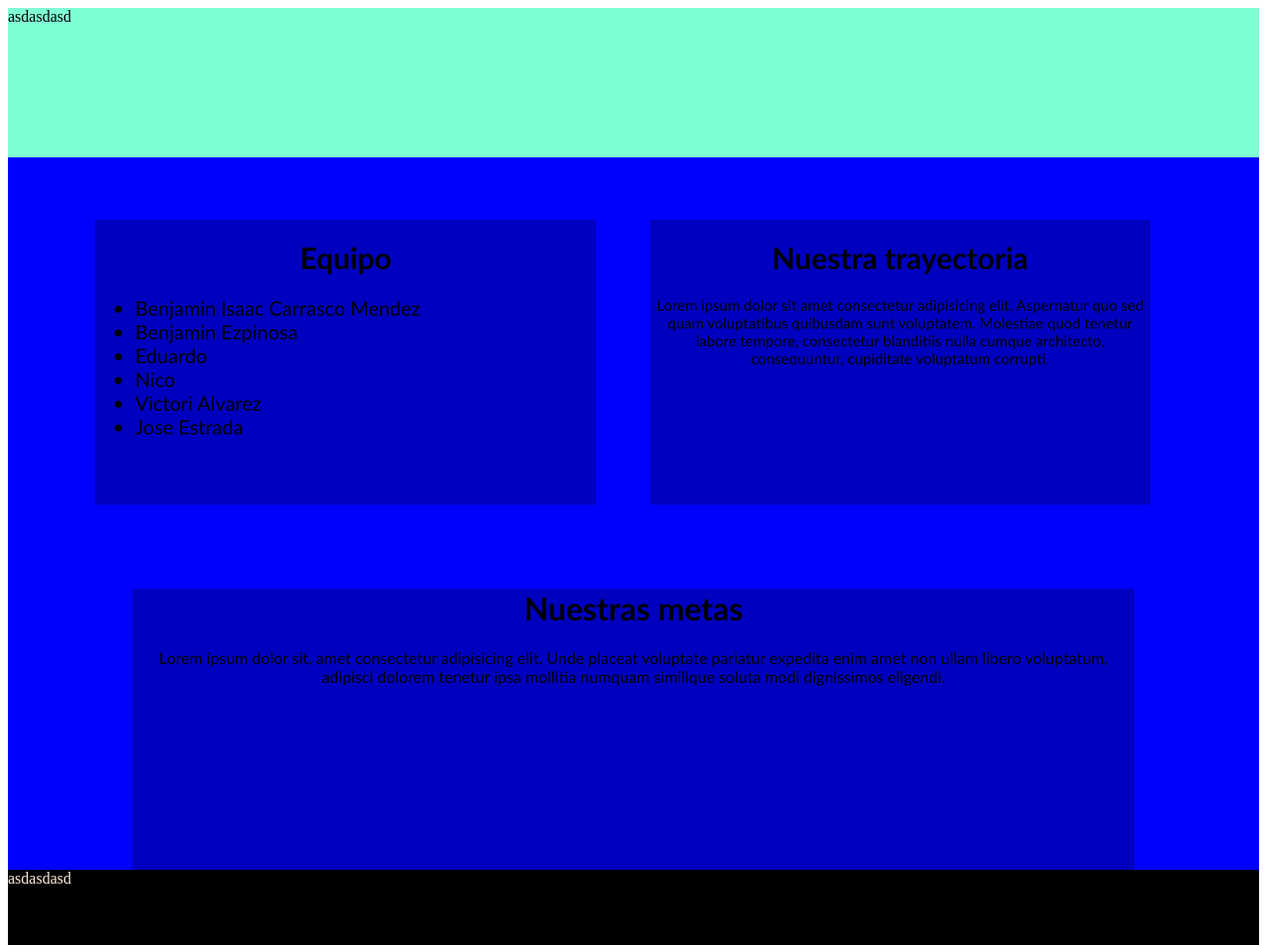
After one commit to NicolasVZ86/Taller-de-Integracion-I, a PHP site: page /html/quienes_somos.html in a window 1280 px wide. The commit adds this page. Shown: the whole page at 99% size. Run offline with PHP 8.4, Linux system fonts and the light colour scheme.

Commit message:
pagina_quienes_somos

```diff
--- a/css/estilo.css
+++ b/css/estilo.css
@@ -15,3 +15,40 @@ footer{
     grid-row-start: y3;
     background-color: black;
 }
+/*Cambio de color de fondo elegir estilos de letra y alinear los texto al centro*/
+main div{
+    background-color: rgba(0, 0, 0, 0.25);
+    font-family: 'Trebuchet MS', 'Lucida Sans Unicode', 'Lucida Grande', 'Lucida Sans', Arial, sans-serif;
+    text-align: center;
+}
+/*Darle tamaño a los div 1 y 2 elegir su tamaño de letra y alinearlos con linea tambien definirles margenes*/
+#diveq1 , #diveq2{
+    height: 40%;
+    width: 40%;
+    font-size: 15px;
+    display:inline-table;
+    margin-top: 5%;
+    margin-bottom: 5%;
+}
+/*Definir el estilo de la lista y darle pocicion de inicio a la lista tambien aumento de tamaño de letra*/
+#oleq{
+    list-style:disc ;
+    text-align: left;
+    font-size: 20px;
+}
+/*Definicon de tamaño del div 3 y margenes*/
+#diveq3{
+    height: 40%;
+    width: 80%;
+    margin-inline: 10%;
+}
+/*Ajuste de margen div 1*/
+#diveq1{
+    margin-left: 7%;
+    margin-right: 2%;
+}
+/*Ajuste de margen div 2*/
+#diveq2{
+    margin-right: 7%;
+    margin-left: 2%;
+}
--- /dev/null
+++ b/html/quienes_somos.html
@@ -0,0 +1,59 @@
+<!DOCTYPE html>
+<html lang="en">
+<head>
+    <meta charset="UTF-8">
+    <meta http-equiv="X-UA-Compatible" content="IE=edge">
+    <meta name="viewport" content="width=device-width, initial-scale=1.0">
+    <title>Document</title>
+    <link rel="stylesheet" href="/css/estilo.css">
+</head>
+<body>
+    <header>
+        asdasdasd
+    </header>
+    <main>
+        <div id="diveq1">
+            <h1>Equipo</h1>
+            <ol id="oleq">
+                <li>
+                    Benjamin Isaac Carrasco Mendez
+                </li>
+                <li>
+                    Benjamin Ezpinosa
+                </li>
+                <li>
+                    Eduardo
+                </li>
+                <li>
+                    Nico
+                </li>
+                <li>
+                    Victori Alvarez
+                </li>
+                <li>
+                    Jose Estrada
+                </li>
+            </ol>
+        </div>
+        <div id="diveq2">
+            <h1>
+                Nuestra trayectoria
+            </h1>
+            <p>
+                Lorem ipsum dolor sit amet consectetur adipisicing elit. Aspernatur quo sed quam voluptatibus quibusdam sunt voluptatem. Molestiae quod tenetur labore tempore, consectetur blanditiis nulla cumque architecto, consequuntur, cupiditate voluptatum corrupti.
+            </p>
+        </div>
+        <div id="diveq3">
+            <h1>
+                Nuestras metas
+            </h1>
+            <p>
+                Lorem ipsum dolor sit, amet consectetur adipisicing elit. Unde placeat voluptate pariatur expedita enim amet non ullam libero voluptatum, adipisci dolorem tenetur ipsa mollitia numquam similique soluta modi dignissimos eligendi.
+            </p>
+        </div>
+    </main>
+    <footer>
+        asdasdasd
+    </footer>
+</body>
+</html>
```
Also changed, not shown: html/pagina.html (deleted, +0 -21 lines).
